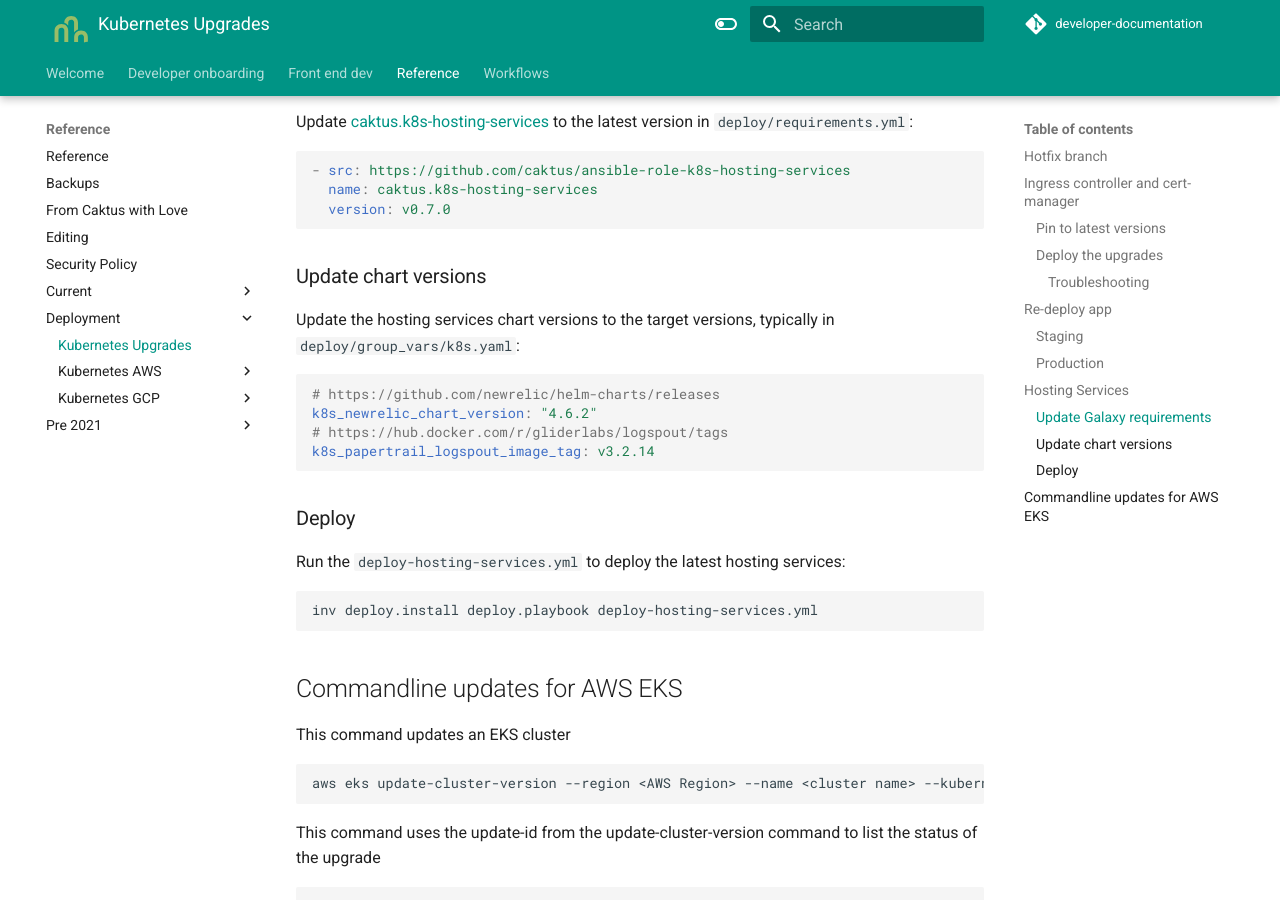
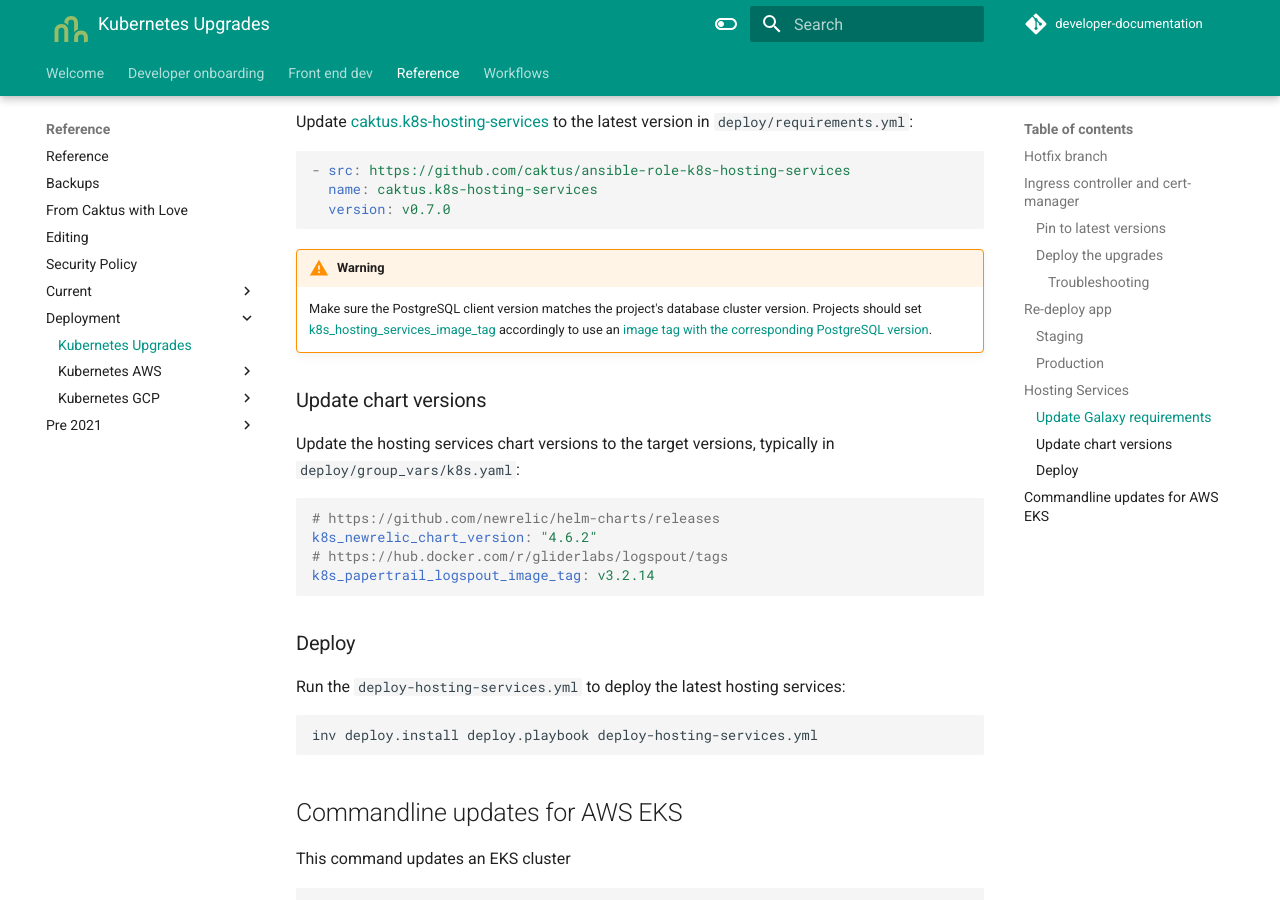
Before and after one commit to caktus/guidebook, an MkDocs documentation site: the page built from docs/reference/deployment/upgrades.md, in a window 1280 px wide and 900 px high, scrolled down 1809 px. Built offline with MkDocs 1.6.1 and Material for MkDocs 9.7.7, drawn with Linux system fonts in a browser that asks for light colours; comment, search, counter and statistics services are not loaded.

Commit message:
add database version warning

````diff
--- a/docs/reference/deployment/upgrades.md
+++ b/docs/reference/deployment/upgrades.md
@@ -76,7 +76,6 @@ Repeate these steps for the production namespace.
 
 This section manages database backups, monitoring, and log aggregation.
 
-
 ### Update Galaxy requirements
 
 Update [caktus.k8s-hosting-services](https://github.com/caktus/ansible-role-k8s-hosting-services) to the latest version in `deploy/requirements.yml`:
@@ -86,6 +85,10 @@ Update [caktus.k8s-hosting-services](https://github.com/caktus/ansible-role-k8s-
   name: caktus.k8s-hosting-services
   version: v0.7.0
 ```
+
+!!! warning
+
+    Make sure the PostgreSQL client version matches the project's database cluster version. Projects should set [k8s_hosting_services_image_tag](https://github.com/caktus/ansible-role-k8s-hosting-services/blob/main/defaults/main.yml#L46) accordingly to use an [image tag with the corresponding PostgreSQL version](https://github.com/caktus/k8s-caktus-backup/pkgs/container/k8s-caktus-backup).
 
 ### Update chart versions
 
````
